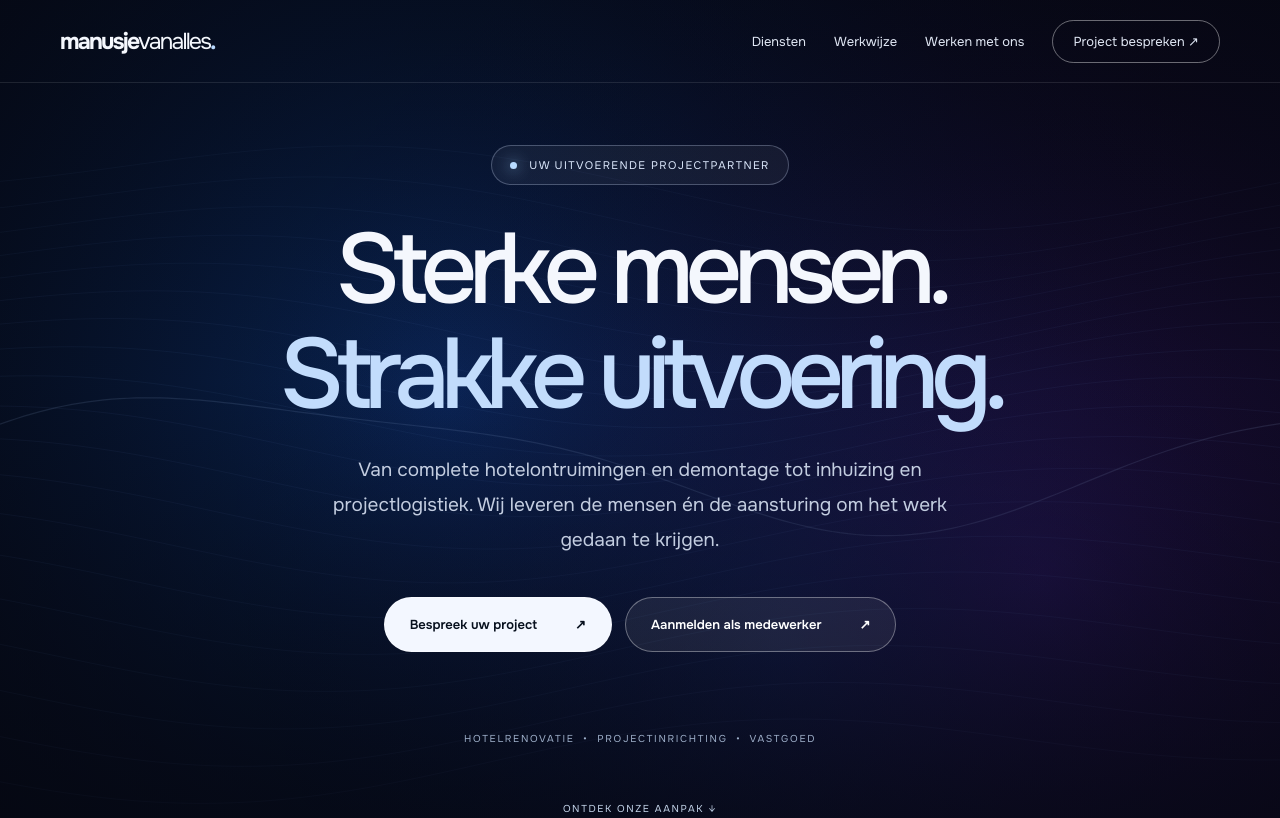
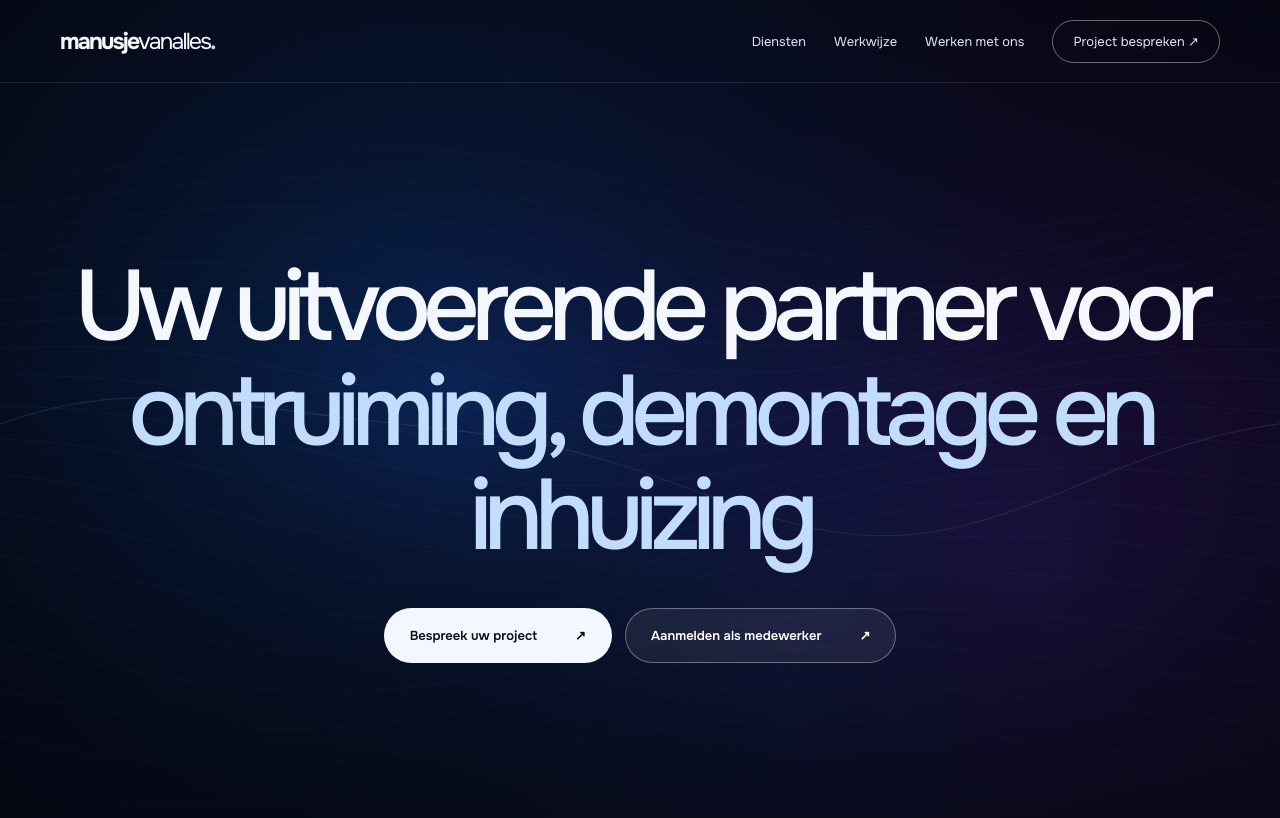
Before and after one commit to Manusjevanalles10/manusjevanalles-website, a plain HTML site: page index.html in a window 1280 px wide. Shown: the top 818 px of the page. Drawn offline with Linux system fonts and the light colour scheme; animation ran at ten frames a second.

Commit message:
Minimalistische homepage Manusjevanalles

```diff
--- a/index.html
+++ b/index.html
@@ -6,7 +6,7 @@
   <meta name="viewport" content="width=device-width, initial-scale=1">
   <meta name="theme-color" content="#050711">
   <meta name="description" content="Manusjevanalles: uitvoerende partner voor hotelontruimingen, demontage, inhuizing en projectlogistiek.">
-  <title>Manusjevanalles | Sterke mensen. Strakke uitvoering.</title>
+  <title>Manusjevanalles | Uw uitvoerende partner voor ontruimin demontage en inhuizing.</title>
   <link rel="preconnect" href="https://fonts.googleapis.com">
   <link href="https://fonts.googleapis.com/css2?family=Onest:wght@400;500;600;700&display=swap" rel="stylesheet">
 
@@ -15,6 +15,8 @@
       --bg: #050711;
       --surface: #0b1120;
       --white: #f4f7fd;
+
+
       --muted: #aab7ce;
       --blue: #b8d9ff;
       --line: rgba(255,255,255,.14);
@@ -439,24 +441,23 @@
       <div class="hero-overlay"></div>
 
       <div class="hero-content wrap">
-        <div class="eyebrow"><span class="dot"></span> UW UITVOERENDE PROJECTPARTNER</div>
 
-        <h1>Sterke mensen.<br><span>Strakke uitvoering.</span></h1>
+        <h1>Uw uitvoerende partner voor<br><span>ontruiming, demontage en inhuizing</span></h1>
 
-        <p class="hero-lead">
-          Van complete hotelontruimingen en demontage tot inhuizing en projectlogistiek.
-          Wij leveren de mensen én de aansturing om het werk gedaan te krijgen.
-        </p>
+
+
+
+
 
         <div class="actions">
           <a href="#contact" class="btn btn-light">Bespreek uw project <span>↗</span></a>
           <a href="#aanmelden" class="btn btn-dark">Aanmelden als medewerker <span>↗</span></a>
         </div>
 
-        <div class="industries">HOTELRENOVATIE &nbsp;•&nbsp; PROJECTINRICHTING &nbsp;•&nbsp; VASTGOED</div>
+
       </div>
 
-      <a href="#diensten" class="scroll">ONTDEK ONZE AANPAK ↓</a>
+
     </section>
 
     <section class="content-section services" id="diensten">
```
